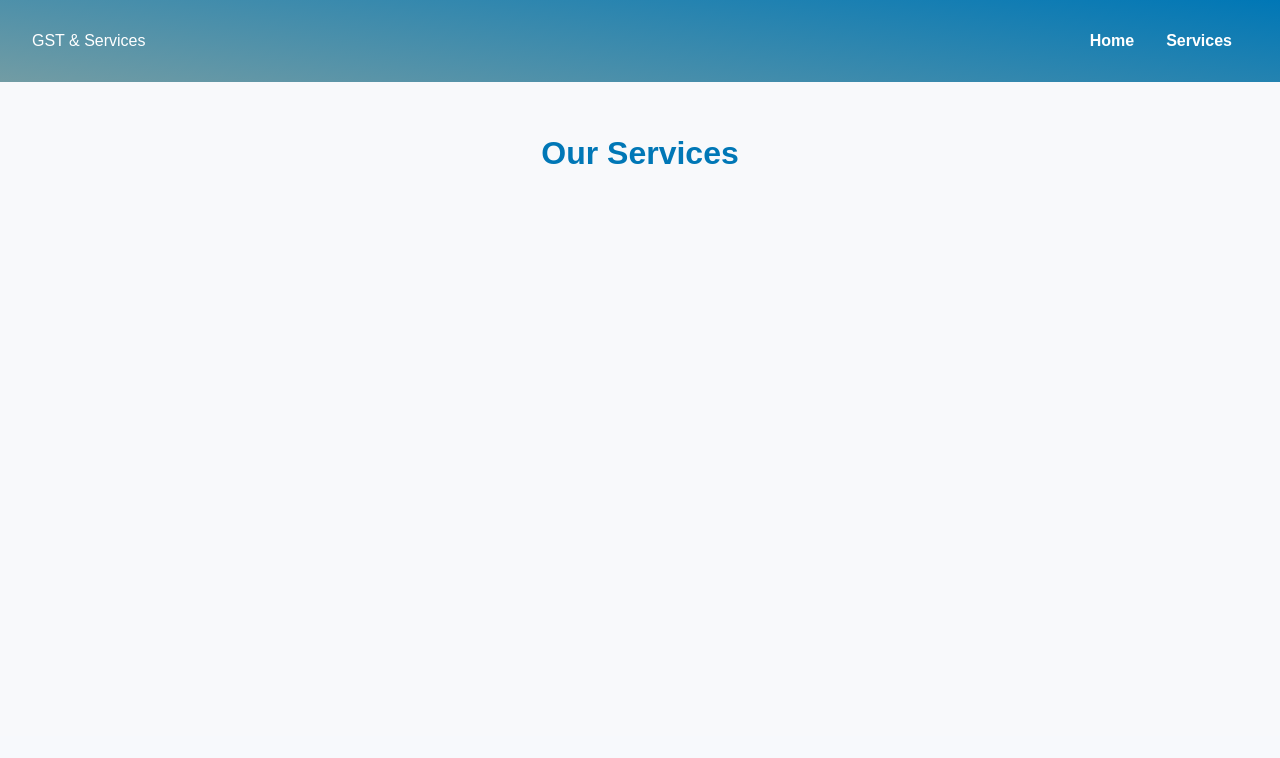
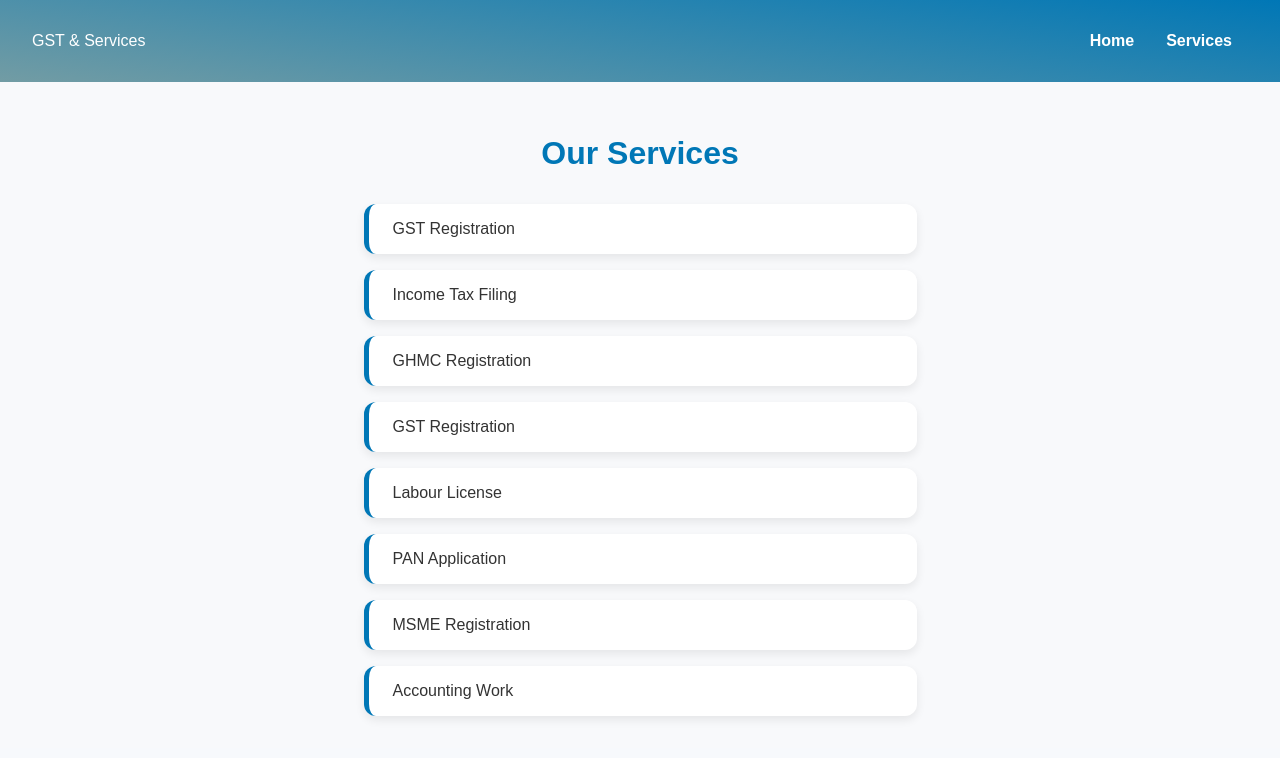
Before and after one commit to Mfaiz378/GST, a React (Create React App) app: page /services in a window 1280 px wide. Shown: the top 758 px of the page. Built offline with nearby package versions, Linux system fonts and the light colour scheme.

Commit message:
Update Services.css

```diff
--- a/src/pages/Services.css
+++ b/src/pages/Services.css
@@ -1,9 +1,7 @@
 .services-container {
-  padding: 2rem;
+  padding: 2rem 1rem;
+  background: #f8f9fb;
   text-align: center;
-  position: relative;
-  min-height: 500px;
-  background: #f8f9fb;
 }
 
 .services-container h1 {
@@ -13,112 +11,54 @@
 }
 
 .services-list {
-  position: relative;
-  width: 100%;
-  height: 500px;
-  margin: auto;
+  display: flex;
+  flex-direction: column;
+  gap: 1rem;
+  align-items: center;
 }
 
+/* Individual service cards (box style instead of circle) */
 .service-card {
-  position: absolute;
+  width: 90%;
+  max-width: 500px;
+  padding: 1rem 1.5rem;
   background: white;
-  border: 2px solid #0077b6;
-  padding: 1rem;
-  border-radius: 50%;
-  text-align: center;
-  box-shadow: 0 4px 12px rgba(0,0,0,0.1);
+  border-radius: 12px;
+  border-left: 5px solid #0077b6;
+  box-shadow: 0 4px 10px rgba(0, 0, 0, 0.08);
+  font-size: 1rem;
+  text-align: left;
   opacity: 0;
-  transform: scale(0.5);
-  animation: appear 0.7s forwards;
-  transition: transform 0.3s;
+  transform: translateY(20px);
+  animation: slideIn 0.6s ease forwards;
 }
 
 .service-card:hover {
-  transform: scale(1.1) rotate(5deg);
+  transform: translateY(0px) scale(1.02);
+  box-shadow: 0 6px 14px rgba(0, 0, 0, 0.12);
 }
 
-/* Circle positions for desktop layout */
-.service-card:nth-child(1) {
-  top: 50%; left: 50%;
-  width: 110px; height: 110px;
-  transform: translate(-50%, -50%) scale(0.5);
-  animation-delay: 0s;
-}
-.service-card:nth-child(2) {
-  top: 20%; left: 70%;
-  width: 120px; height: 120px;
-  transform: translate(-50%, -50%) scale(0.5);
-  animation-delay: 0.2s;
-}
-.service-card:nth-child(3) {
-  top: 50%; left: 90%;
-  width: 130px; height: 130px;
-  transform: translate(-50%, -50%) scale(0.5);
-  animation-delay: 0.4s;
-}
-.service-card:nth-child(4) {
-  top: 80%; left: 70%;
-  width: 140px; height: 140px;
-  transform: translate(-50%, -50%) scale(0.5);
-  animation-delay: 0.6s;
-}
-.service-card:nth-child(5) {
-  top: 100%; left: 50%;
-  width: 150px; height: 150px;
-  transform: translate(-50%, -50%) scale(0.5);
-  animation-delay: 0.8s;
-}
-.service-card:nth-child(6) {
-  top: 89%; left: 30%;
-  width: 170px; height: 170px;
-  transform: translate(-50%, -50%) scale(0.5);
-  animation-delay: 1s;
-}
-.service-card:nth-child(7) {
-  top: 59%; left: 10%;
-  width: 180px; height: 180px;
-  transform: translate(-50%, -50%) scale(0.5);
-  animation-delay: 1.2s;
-}
-.service-card:nth-child(8) {
-  top: 29%; left: 30%;
-  width: 190px; height: 190px;
-  transform: translate(-50%, -50%) scale(0.5);
-  animation-delay: 1.4s;
-}
+/* Delay each card slightly for animation effect */
+.service-card:nth-child(1) { animation-delay: 0s; }
+.service-card:nth-child(2) { animation-delay: 0.1s; }
+.service-card:nth-child(3) { animation-delay: 0.2s; }
+.service-card:nth-child(4) { animation-delay: 0.3s; }
+.service-card:nth-child(5) { animation-delay: 0.4s; }
+.service-card:nth-child(6) { animation-delay: 0.5s; }
+.service-card:nth-child(7) { animation-delay: 0.6s; }
+.service-card:nth-child(8) { animation-delay: 0.7s; }
 
-@keyframes appear {
+@keyframes slideIn {
   to {
     opacity: 1;
-    transform: translate(-50%, -50%) scale(1);
+    transform: translateY(0);
   }
 }
 
-/* ==================== Responsive layout ==================== */
-@media (max-width: 768px) {
-  .services-list {
-    position: static;
-    height: auto;
-    display: grid;
-    grid-template-columns: repeat(auto-fill, minmax(100px, 1fr));
-    gap: 1rem;
-    padding: 1rem 0;
-    justify-items: center;
-  }
-
+/* Responsive font size for small screens */
+@media (max-width: 480px) {
   .service-card {
-    position: relative;
-    top: auto;
-    left: auto;
-    width: 100px;
-    height: 100px;
-    opacity: 1;
-    transform: scale(1);
-    animation: none;
-    border-radius: 50%;
-  }
-
-  .service-card:hover {
-    transform: scale(1.1); /* only slight scaling on hover */
+    font-size: 0.9rem;
+    padding: 0.9rem 1.2rem;
   }
 }
```
